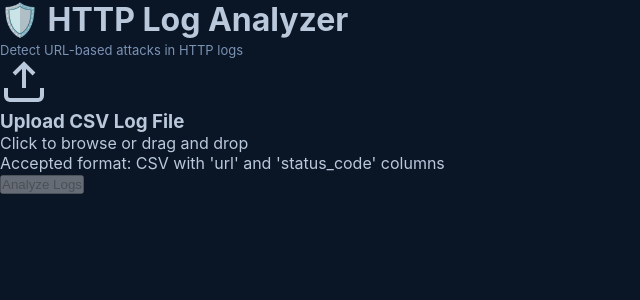
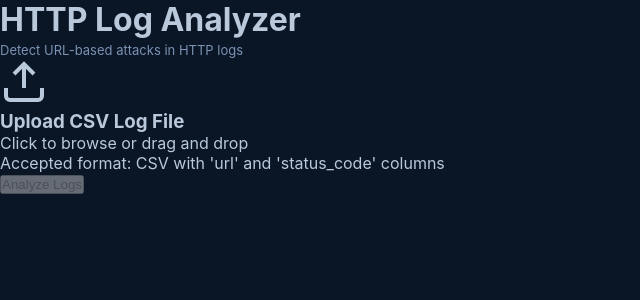
Before and after one commit to nullpointerx0/Codezilla_Hackthon, a Flask app: page / in a window 1280 px wide. Shown: the top 300 px of the page, without its empty margins (0-640 px from the left). Run offline with Flask 3, Linux system fonts and the light colour scheme; parts of the project's set-up code (start-up, migrations or seed data) failed here and were passed over.

Commit message:
Initial commit

```diff
--- a/templates/index.html
+++ b/templates/index.html
@@ -9,7 +9,7 @@
 <body>
     <div class="container">
         <header>
-            <h1>🛡️ HTTP Log Analyzer</h1>
+            <h1> HTTP Log Analyzer</h1>
             <p class="subtitle">Detect URL-based attacks in HTTP logs</p>
         </header>
 
@@ -39,7 +39,7 @@
 
             <div id="errorSection" class="error-section" style="display: none;">
                 <div class="error-message">
-                    <span class="error-icon">⚠️</span>
+                    <span class="error-icon">!!!</span>
                     <span id="errorText"></span>
                 </div>
             </div>
```
